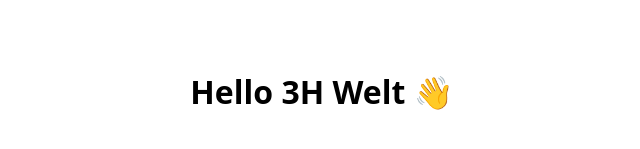
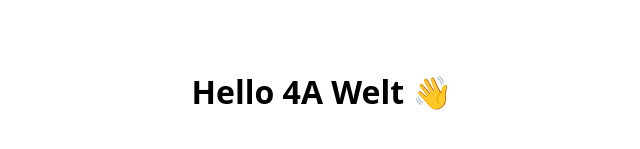
Before and after one commit to ViktorNikolayevIndyn/helloStaticPage, a plain HTML site: page index.html in a window 1280 px wide. Shown: the part 317-466 px from the top of the page, 318-958 px from the left. Drawn offline with Linux system fonts and the light colour scheme.

Commit message:
Update heading from 'Hello 3H' to 'Hello 4A'

```diff
--- a/index.html
+++ b/index.html
@@ -2,6 +2,6 @@
 <html>
 <head><meta charset="utf-8"><title>Hello</title></head>
 <body style="font-family:system-ui;display:grid;place-items:center;height:100vh">
-  <h1>Hello 3H Welt 👋</h1>
+  <h1>Hello 4A Welt 👋</h1>
 </body>
 </html>
```
